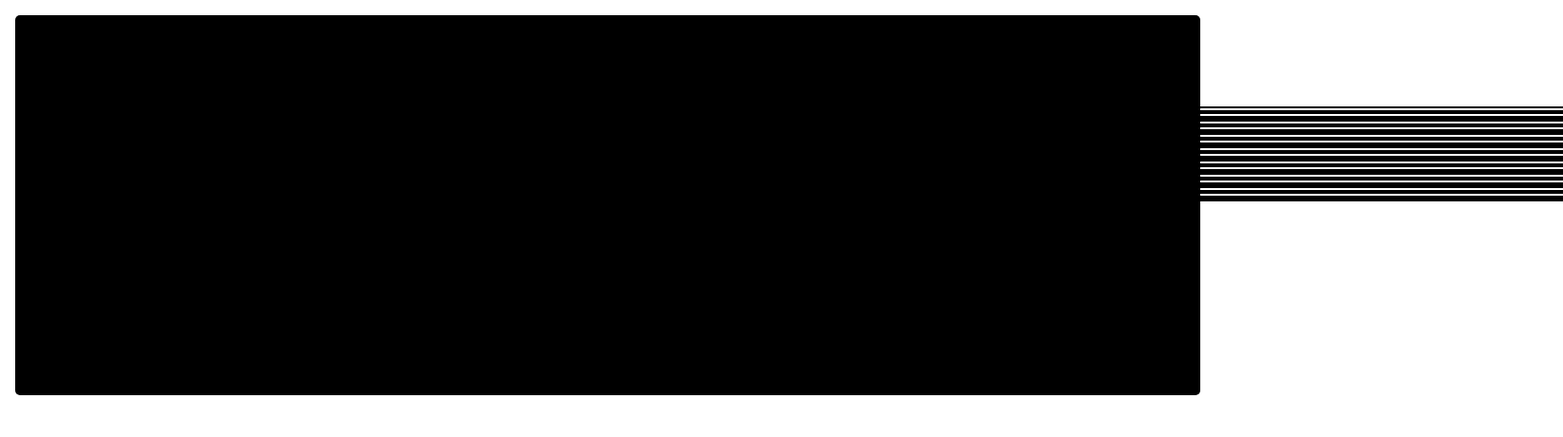
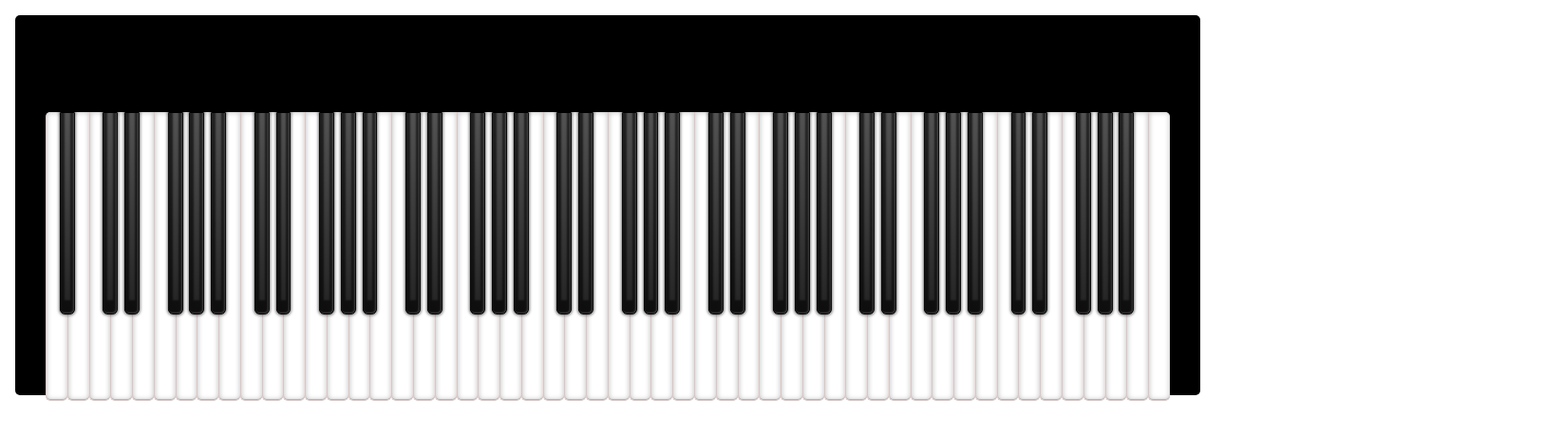
Before and after one commit to TimMansell/keyboard, a React (Create React App) app: page / in a window 1280 px wide. Shown: the top 460 px of the page at 95% size, 1646 px wide, since content can reach past the window. Built offline with nearby package versions, Linux system fonts and the light colour scheme.

Commit message:
Style keys

```diff
--- a/src/components/Keys/keys.scss
+++ b/src/components/Keys/keys.scss
@@ -1,3 +1,12 @@
+.keys {
+  display: flex;
+  position: relative;
+  overflow: hidden;
+  height: 100%;
+  transform: translateY(6px);
+  border-radius:5px 5px 0 0;
+}
+
 .key {
   display: flex;
   flex: 1;
@@ -6,22 +15,37 @@
 
   &__btn {
     flex: 1;
-    border: 1px solid #000;
+    border-radius:0 0 5px 5px;
 
     &:nth-of-type(1) {
+      display: flex;
+      position: relative;
+      border-left:1px solid #dec4c4;
+      border-bottom:1px solid #dec4c4;
+      box-shadow: inset 0 -1px 0px 0 rgba(0,0,0,.2), inset 0 0 5px 1px #ccc;
       background: #fff;
-      position: relative;
-      display: flex;
+
+      &:active {
+        background:linear-gradient(to bottom,#fff 0%,#e9e9e9 100%);
+        transform: translateY(-1px);
+      }
     }
 
     &:nth-of-type(2) {
       position: absolute;
-      background: #000;
       height: 70%;
       width: 70%;
       z-index: 1;
       right: 0;
       transform: translateX(50%);
+      border:1px solid #000;
+      box-shadow: inset -1px -1px 2px rgba(255, 255, 255, 0.2), inset 0 -10px 2px 4px rgba(0, 0, 0, 0.6), 0 0px 3px 1px rgba(0, 0, 0, 0.5);
+      background:linear-gradient(45deg,#222 0%,#555 100%);
+
+      &:active {
+        box-shadow: -1px -1px 2px rgba(255,255,255,0.2) inset, 0 -5px 2px 4px rgba(0,0,0,0.6) inset, 0 0px 3px 1px rgba(0,0,0,0.5);
+        background:linear-gradient(to right,#444 0%,#222 100%);
+      }
     }
   }
 }
```
